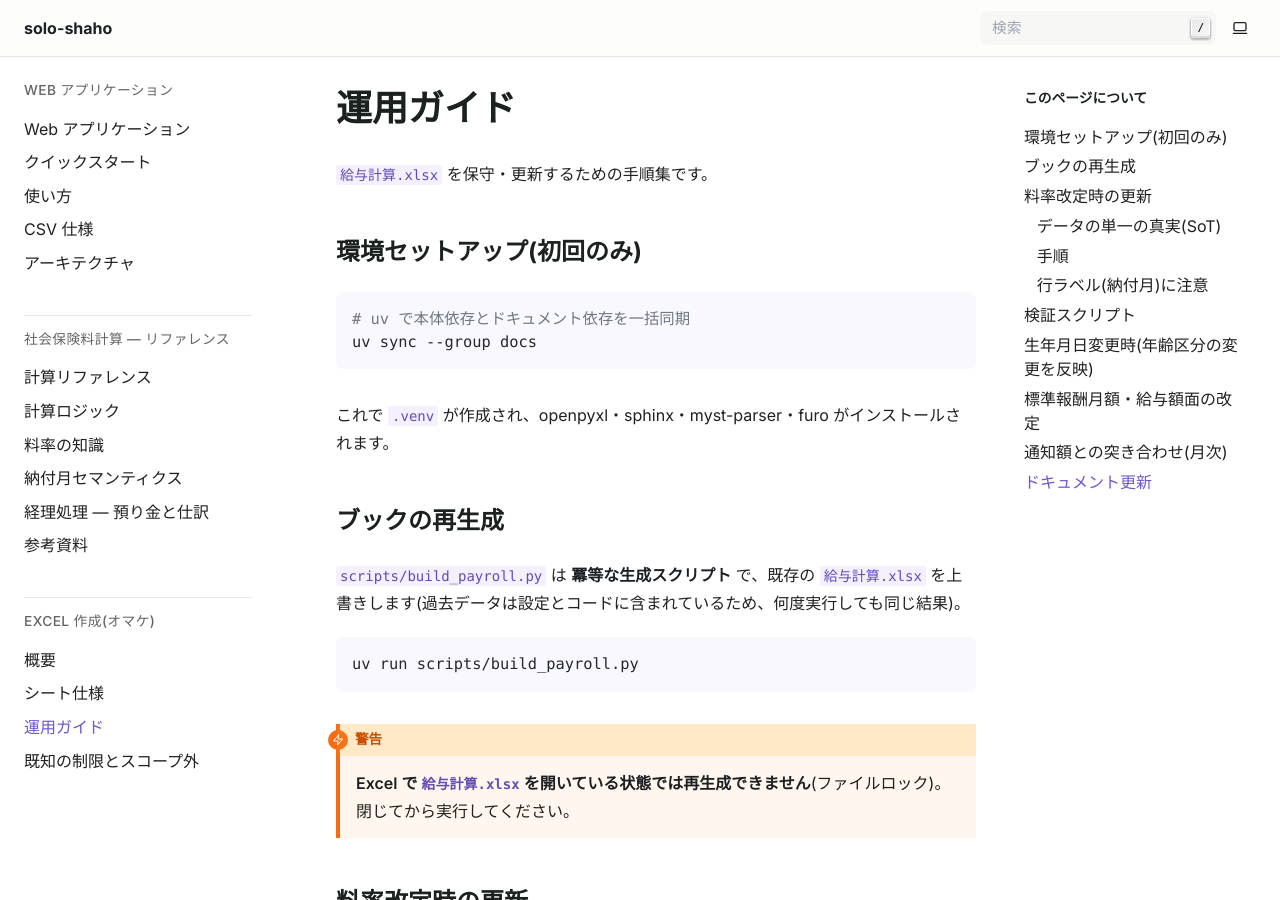
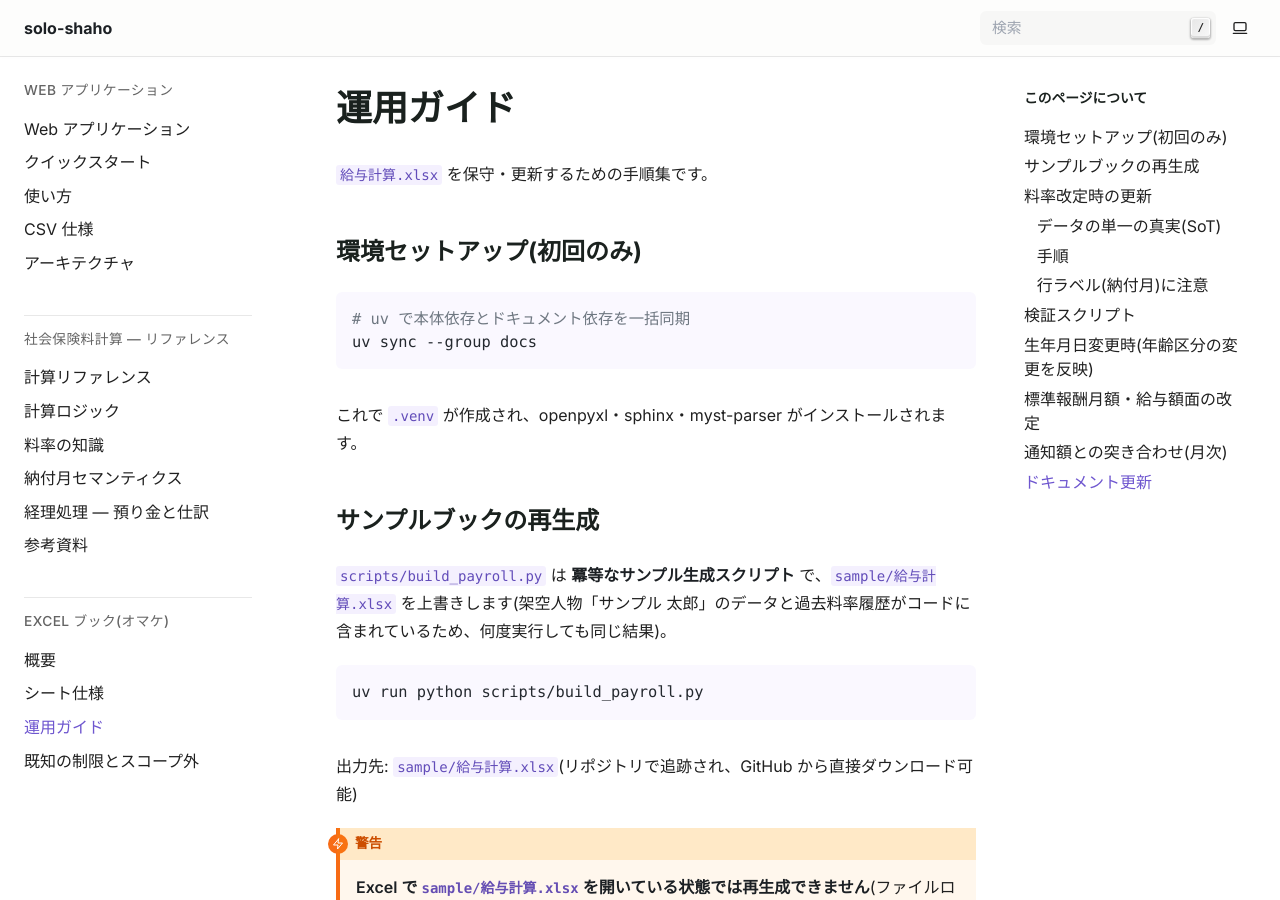
Before and after one commit to drillan/solo-shaho, a Sphinx documentation site: the page built from docs/excel/operation.md, in a window 1280 px wide and 900 px high. Built offline with Sphinx 7.4.7, drawn with Linux system fonts in a browser that asks for light colours.

Commit message:
feat: publish sample 給与計算.xlsx as Excel reference implementation
Excel ブックは 3 部構成では「オマケ」位置付けで、生成された xlsx は
gitignore で除外されていた。Web アプリが主役になった今、Excel
スクリプトの位置付けは「個人ファイル生成」から「サンプル生成」が
自然なため、架空人物データで生成した xlsx をリポジトリに公開する。

- scripts/build_payroll.py:
  - OUTPUT_PATH を sample/給与計算.xlsx に変更(必要なら sample/ 自動作成)
  - 設定シート初期値に SAMPLE_NAME=「サンプル 太郎」、
    SAMPLE_BIRTHDATE=1986/4/15 を埋め込み(verify_payroll.py と同値)
  - docstring 冒頭で「サンプル生成スクリプト」「実運用は Web アプリ
    推奨」と位置付けを明記
- .gitignore: *.xlsx 除外は維持しつつ !sample/給与計算.xlsx でホワイト
  リスト例外を追加
- sample/給与計算.xlsx: 新規追跡(架空人物データのみで構成)
- docs/index.md: toctree caption「Excel 作成(オマケ)」→「Excel ブック
  (オマケ)」
- docs/excel/index.md: 冒頭に note でサンプル公開先・架空人物データを
  案内
- docs/excel/operation.md: 出力先表記を sample/給与計算.xlsx に統一、
  「サンプル再生成」と表現
- README.md: 構成表を「凍結(現役)」→「サンプル公開」に、Excel ブック
  セクションを「サンプル公開」位置付けに整理。実運用は Web 版推奨と明示
- web/tests/fixtures/extract_from_excel.py: 入力パスを sample/ 配下に
  追従

Co-Authored-By: Claude Opus 4.7 (1M context) <noreply@anthropic.com>

````diff
--- a/docs/excel/operation.md
+++ b/docs/excel/operation.md
@@ -9,18 +9,20 @@
 uv sync --group docs
 ```
 
-これで `.venv` が作成され、openpyxl・sphinx・myst-parser・furo がインストールされます。
+これで `.venv` が作成され、openpyxl・sphinx・myst-parser がインストールされます。
 
-## ブックの再生成
+## サンプルブックの再生成
 
-`scripts/build_payroll.py` は **冪等な生成スクリプト** で、既存の `給与計算.xlsx` を上書きします(過去データは設定とコードに含まれているため、何度実行しても同じ結果)。
+`scripts/build_payroll.py` は **冪等なサンプル生成スクリプト** で、`sample/給与計算.xlsx` を上書きします(架空人物「サンプル 太郎」のデータと過去料率履歴がコードに含まれているため、何度実行しても同じ結果)。
 
 ```{code-block} bash
-uv run scripts/build_payroll.py
+uv run python scripts/build_payroll.py
 ```
 
+出力先: `sample/給与計算.xlsx`(リポジトリで追跡され、GitHub から直接ダウンロード可能)
+
 ```{warning}
-**Excel で `給与計算.xlsx` を開いている状態では再生成できません**(ファイルロック)。閉じてから実行してください。
+**Excel で `sample/給与計算.xlsx` を開いている状態では再生成できません**(ファイルロック)。閉じてから実行してください。
 ```
 
 (rate-update-procedure)=
````
Also changed, not shown: README.md (+8 -6 lines), docs/excel/index.md (+4 -0 lines), docs/index.md (+1 -1 lines), 4 other files.
